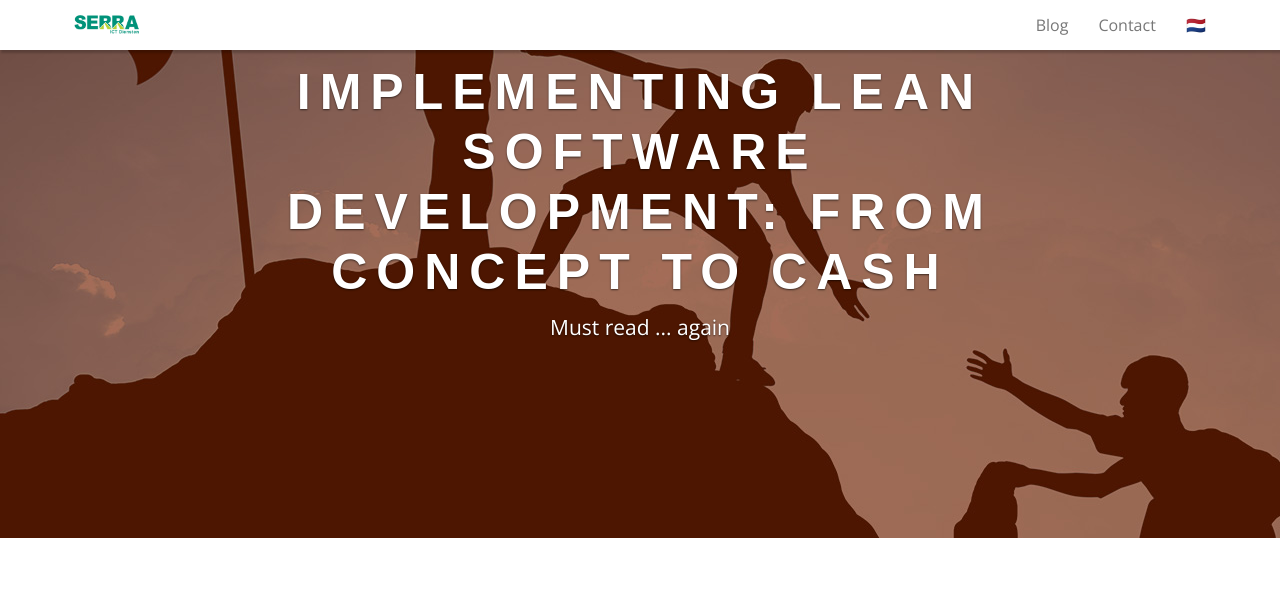
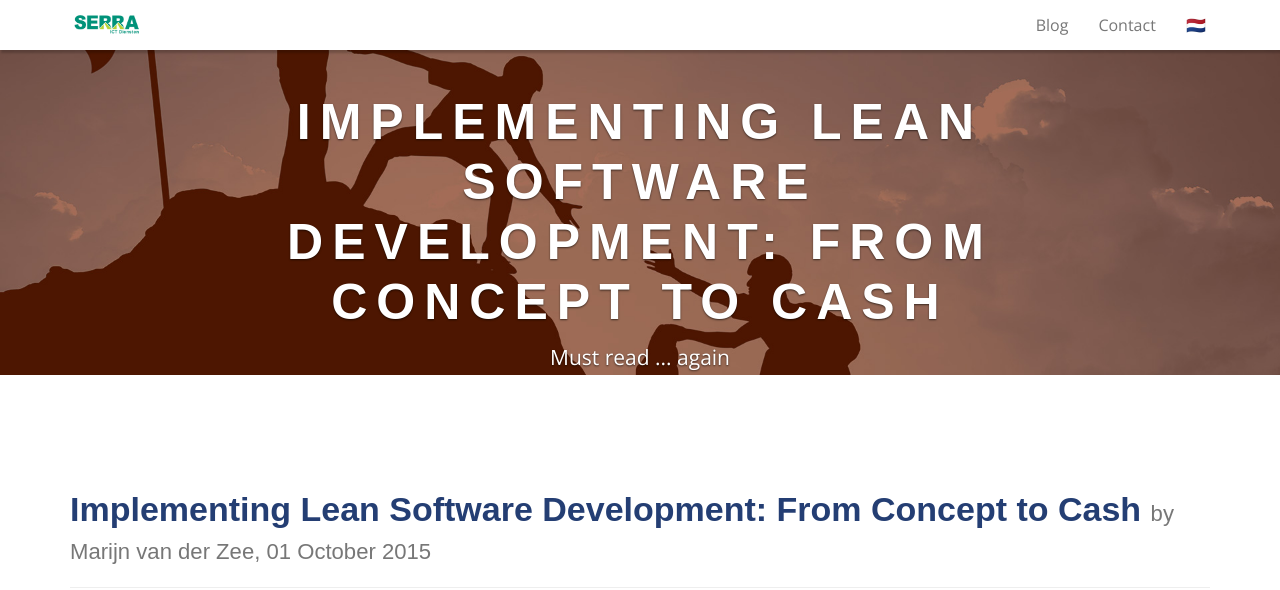
Before and after one commit to serraict/serraict.github.io, a Jekyll site: the page built from _posts/books/2015-10-01-book-review-Implementing-Lean-Software-Development-From-Concept-to-Cash.md, in a window 1280 px wide and 1400 px high. Shown: the top 590 px of the window. Built offline with Jekyll 4.4.1, drawn with Linux system fonts in a browser that asks for light colours; nearby versions of some CDN libraries; some web fonts are replaced; comment, search, counter and statistics services are not loaded; grey boxes are pictures that could not be loaded.

Commit message:
Clean up styles
todo: change image depending on category name

```diff
--- a/_includes/themes/bootstrap/post.html
+++ b/_includes/themes/bootstrap/post.html
@@ -1,7 +1,7 @@
-<div class="">
+<div class="post-header">
 
   <img src="/assets/img/stock/header_mountain.jpg" alt="Serra ICT Diensten">
-  <div class="carousel-caption">
+  <div class="carousel-caption post-caption">
     <h1>{{ page.title }}</h1>
     {% if page.tagline %}<p>{{page.tagline}}</p>{% endif %}
   </div>
@@ -9,14 +9,17 @@
 
 <div class="container">
   <div class="page-header">
-    <h4>
-      <span>{{ page.date | date_to_long_string }}</span>
-      {% if page.author %}
-       - {{page.author}}
-      {% else %}
-       - Marijn van der Zee
-      {% endif %}
-    </h4>
+    <h2>
+      {{ page.title }}
+      <small>
+        {% if page.author %}
+        by {{page.author}},
+        {% else %}
+        by Marijn van der Zee,
+        {% endif %}
+        <span>{{ page.date | date_to_long_string }}</span>
+      </small>
+    </h2>
   </div>
 
   <div class="row post-full">
--- a/assets/themes/bootstrap/css/style.css
+++ b/assets/themes/bootstrap/css/style.css
@@ -144,7 +144,9 @@
 }
 
 /* Resize carousel */
-.carousel-inner > .item > img, .carousel-inner > .item > a > img {
+.carousel-inner > .item > img,
+.carousel-inner > .item > a > img,
+.post-header img {
     width: 100%;
     min-height: 150px;
 }
@@ -152,6 +154,7 @@
 /* post headers */
 
 .post-caption {
+  top: 50px;
   text-align: center;
 }
 
```
